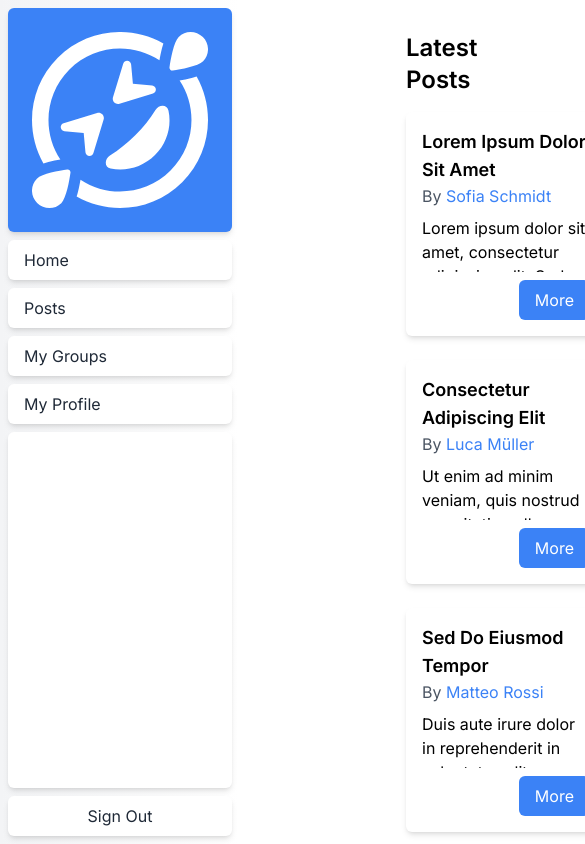
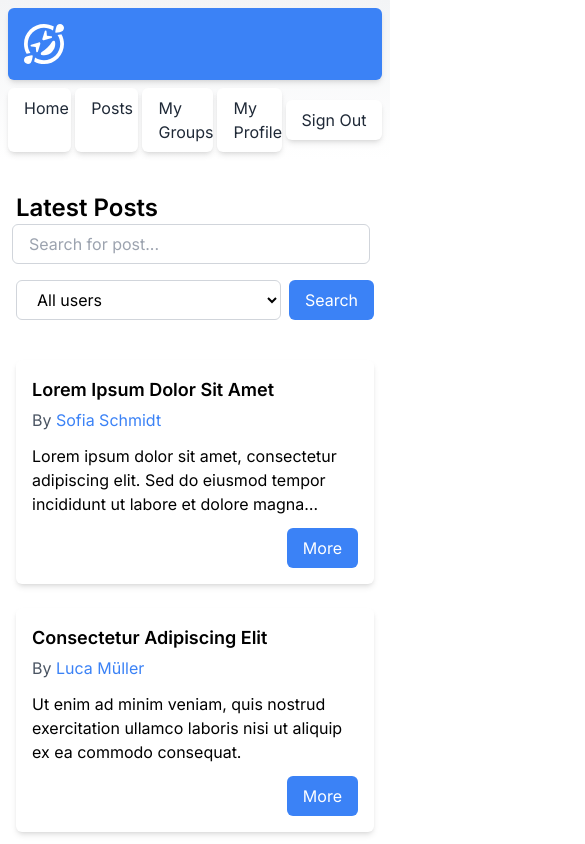
Before and after one commit to OstrowskiDev/readit, a Next.js app: page /posts in a window 390 px wide. Shown: the top 844 px of the page, 585 px wide, since content can reach past the window. Built offline with nearby package versions, Linux system fonts and the light colour scheme.

Commit message:
Tailwind styles inside jsx refactored

```diff
--- a/src/app/globals.css
+++ b/src/app/globals.css
@@ -9,3 +9,11 @@
   line-height: 1.5;
   -webkit-line-clamp: 3;
 }
+
+.nav-button {
+  @apply w-full mr-1 md:mr-0 bg-white text-gray-800 py-2 rounded-md hover:bg-blue-100 focus:bg-blue-100 focus:outline-none focus:ring-2 focus:ring-blue-500 transition-all duration-200 shadow-md;
+}
+
+.nav-gradient {
+  @apply bg-gradient-to-b md:bg-gradient-to-r from-gray-100 to-white
+}
--- a/src/app/layout.js
+++ b/src/app/layout.js
@@ -13,8 +13,8 @@ export default function RootLayout({ children }) {
   return (
     <html lang="en">
       <body className={inter.className}>
-        <div className="flex">
-          <div className="w-full flex-none sm:w-60">
+        <div className="md:flex">
+          <div className="w-full flex-none md:w-60">
             <SideNav />
           </div>
           {children}
--- a/src/app/posts/page.js
+++ b/src/app/posts/page.js
@@ -1,22 +1,17 @@
 import React from 'react'
 import PostCard from '../ui/PostCard'
 import postsData from '@/../mock-data/posts.json'
+import PostsSearch from '../ui/PostsSearch'
 
-const PostsPage = () => {
-  const posts = postsData.slice(0, 40) // Fetching first 40 posts
-
+export default function PostsPage() {
+  const posts = postsData.slice(0, 40)
   return (
     <div className="container mx-auto mt-8 px-4">
-      <h1 className="text-2xl font-semibold mb-4">Latest Posts</h1>
-      <div
-        className="
-          grid
-          grid-cols-1
-          2col:grid-cols-2
-          xl:grid-cols-3
-          3xl:grid-cols-4
-          gap-6"
-      >
+      <div className="flex justify-between mb-10 xl:items-center flex-col xl:flex-row">
+        <h1 className="text-2xl font-semibold w-80">Latest Posts</h1>
+        <PostsSearch />
+      </div>
+      <div className="grid grid-cols-1 2col:grid-cols-2 xl:grid-cols-3 3xl:grid-cols-4 gap-6">
         {posts.map((post) => (
           <PostCard key={post.id} id={post.id} />
         ))}
@@ -24,5 +19,3 @@ const PostsPage = () => {
     </div>
   )
 }
-
-export default PostsPage
--- a/src/app/ui/PostCard.js
+++ b/src/app/ui/PostCard.js
@@ -18,7 +18,7 @@ const PostCard = ({ id }) => {
 
   return (
     <div
-      className="flex flex-col justify-between flex-grow min-w-[200px] max-w-[500px] h-56 bg-white p-4 rounded-md
+      className="flex flex-col justify-between flex-grow min-w-[200px] max-w-[600px] h-56 bg-white p-4 rounded-md
       shadow-md hover:shadow-[1px_1px_15px_1px_rgba(0,0,0,0.3)]
       transition-all duration-300"
     >
--- /dev/null
+++ b/src/app/ui/PostsSearch.js
@@ -0,0 +1,44 @@
+import React from 'react'
+
+export default function PostsSearch() {
+  return (
+    <div className="flex items-center justify-end below-md:flex-col flex-grow rounded-md gap-4">
+      <input
+        type="text"
+        className="
+          max-w-[40rem] w-full h-10
+          py-2 px-4 mr-2 rounded-md
+          bg-white border border-gray-300
+          focus:outline-none focus:ring-2 focus:ring-blue-500"
+        placeholder="Search for post..."
+      />
+      <div className="below-md:w-full flex">
+        <select
+          className="
+            below-md:w-full h-10
+            mr-2 py-2 px-4 rounded-md
+            bg-white border border-gray-300
+            focus:outline-none focus:ring-2 focus:ring-blue-500"
+        >
+          <option value="All users">All users</option>
+          <option value="Sofia Schmidt">Sofia Schmidt</option>
+          <option value="Luca Müller">Luca Müller</option>
+          <option value="Matteo Rossi">Matteo Rossi</option>
+          <option value="Emma Jensen">Emma Jensen</option>
+          <option value="Jan Kowalski">Jan Kowalski</option>
+          <option value="Isabella Ivanova">Isabella Ivanova</option>
+        </select>
+        <button
+          className="
+            h-10 py-2 px-4 rounded-md
+            bg-blue-500 text-white
+            hover:bg-blue-600
+            focus:outline-none focus:ring-2 focus:ring-blue-500
+            transition-all duration-200"
+        >
+          Search
+        </button>
+      </div>
+    </div>
+  )
+}
--- a/src/app/ui/SideNav.js
+++ b/src/app/ui/SideNav.js
@@ -3,44 +3,33 @@ import SmileyFaceIco from './icons/SmileyFaceIco'
 
 export default function SideNav() {
   return (
-    <div className="fixed h-screen bg-gradient-to-r from-gray-100 to-white p-2 flex flex-col items-center">
-      <div className=" bg-blue-500 w-56 h-56 rounded-md shadow-md">
-        <div className="relative w-48 h-48 m-4 flex justify-center items-center">
+    <div className="md:fixed flex flex-col md:h-screen p-2 nav-gradient">
+      {/* Logo */}
+      <div className=" bg-blue-500 rounded-md shadow-md">
+        <div className="w-10 h-10 md:w-48 md:h-48 m-4 flex justify-center items-center">
           <SmileyFaceIco />
         </div>
       </div>
-      <nav className="h-full w-full flex flex-col justify-between mt-2">
-        <div className="flex flex-col grow space-y-2">
-          <a
-            href="/"
-            className="w-full bg-white text-gray-800 py-2 pl-4 rounded-md hover:bg-blue-100 focus:bg-blue-100 focus:outline-none focus:ring-2 focus:ring-blue-500 transition-all duration-200 shadow-md"
-          >
+
+      {/* Navigation Buttons */}
+      <nav className="flex items-center w-full md:h-full md:flex-col mt-2">
+        <div className="flex md:flex-col w-full md:h-full md:space-y-2">
+          <a href="/" className="nav-button pl-4">
             Home
           </a>
-          <a
-            href="/posts"
-            className="w-full bg-white text-gray-800 py-2 pl-4 rounded-md hover:bg-blue-100 focus:bg-blue-100 focus:outline-none focus:ring-2 focus:ring-blue-500 transition-all duration-200 shadow-md"
-          >
+          <a href="/posts" className="nav-button pl-4">
             Posts
           </a>
-          <a
-            href="/groups"
-            className="w-full bg-white text-gray-800 py-2 pl-4 rounded-md hover:bg-blue-100 focus:bg-blue-100 focus:outline-none focus:ring-2 focus:ring-blue-500 transition-all duration-200 shadow-md"
-          >
+          <a href="/groups" className="nav-button pl-4">
             My Groups
           </a>
-          <a
-            href="/settings"
-            className="w-full bg-white text-gray-800 py-2 pl-4 rounded-md hover:bg-blue-100 focus:bg-blue-100 focus:outline-none focus:ring-2 focus:ring-blue-500 transition-all duration-200 shadow-md"
-          >
+          <a href="/settings" className="nav-button pl-4">
             My Profile
           </a>
           <div className="bg-white h-auto rounded-md grow shadow-md"></div>
         </div>
-        <div className="mt-2">
-          <button className="w-full bg-white text-gray-800 py-2 rounded-md hover:bg-blue-100 focus:bg-blue-100 focus:outline-none focus:ring-2 focus:ring-blue-500 transition-all duration-200 shadow-md">
-            Sign Out
-          </button>
+        <div className="md:mt-2 md:w-full min-w-24">
+          <button className="nav-button ">Sign Out</button>
         </div>
       </nav>
     </div>
--- a/tailwind.config.js
+++ b/tailwind.config.js
@@ -12,6 +12,7 @@ module.exports = {
         'gradient-conic': 'conic-gradient(from 180deg at 50% 50%, var(--tw-gradient-stops))',
       },
       screens: {
+        'below-md': { max: '768px' },
         '2col': { min: '900px', max: '1297px' },
         '2xl': { min: '1535px' },
         '3xl': { min: '1919px' },
```
